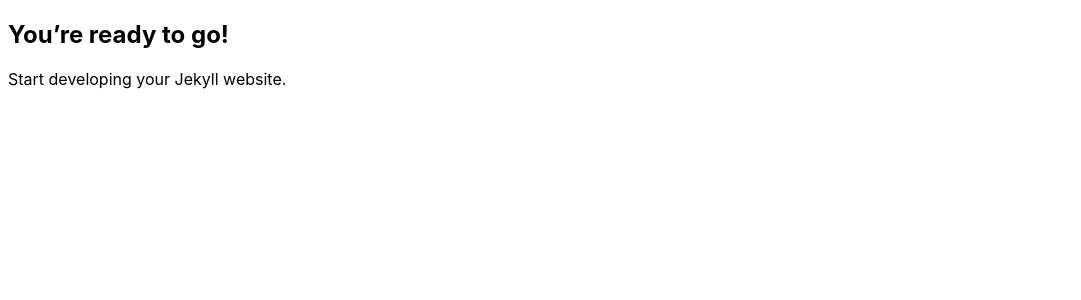
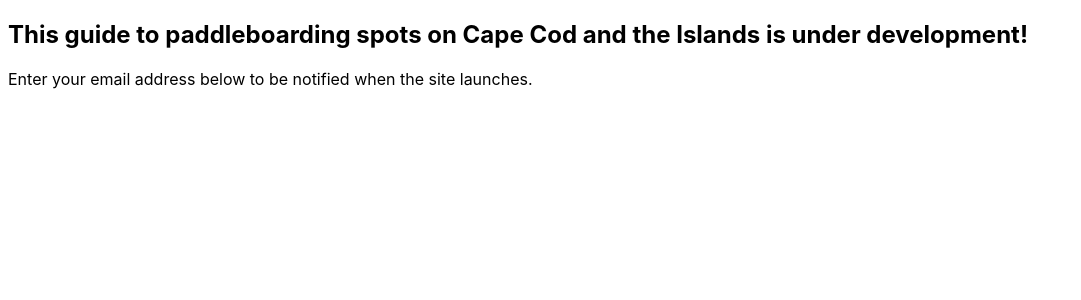
Before and after one commit to davidhowland/paddleboardcapecod.com, a Jekyll site: the page built from index.md, in a window 1280 px wide. Shown: the top 300 px of the page, without its empty margins (0-1081 px from the left). Built offline with Jekyll 4.4.1, drawn with Linux system fonts in a browser that asks for light colours.

Commit message:
create landing page

```diff
--- a/index.md
+++ b/index.md
@@ -1,8 +1,8 @@
 ---
 layout: default
-title: "Happy Jekylling!"
+title: "Paddleboard Cape Cod"
 ---
 
-## You're ready to go!
+## This guide to paddleboarding spots on Cape Cod and the Islands is under development!
 
-Start developing your Jekyll website.
+Enter your email address below to be notified when the site launches.
```
Also changed, not shown: 1 other file.
